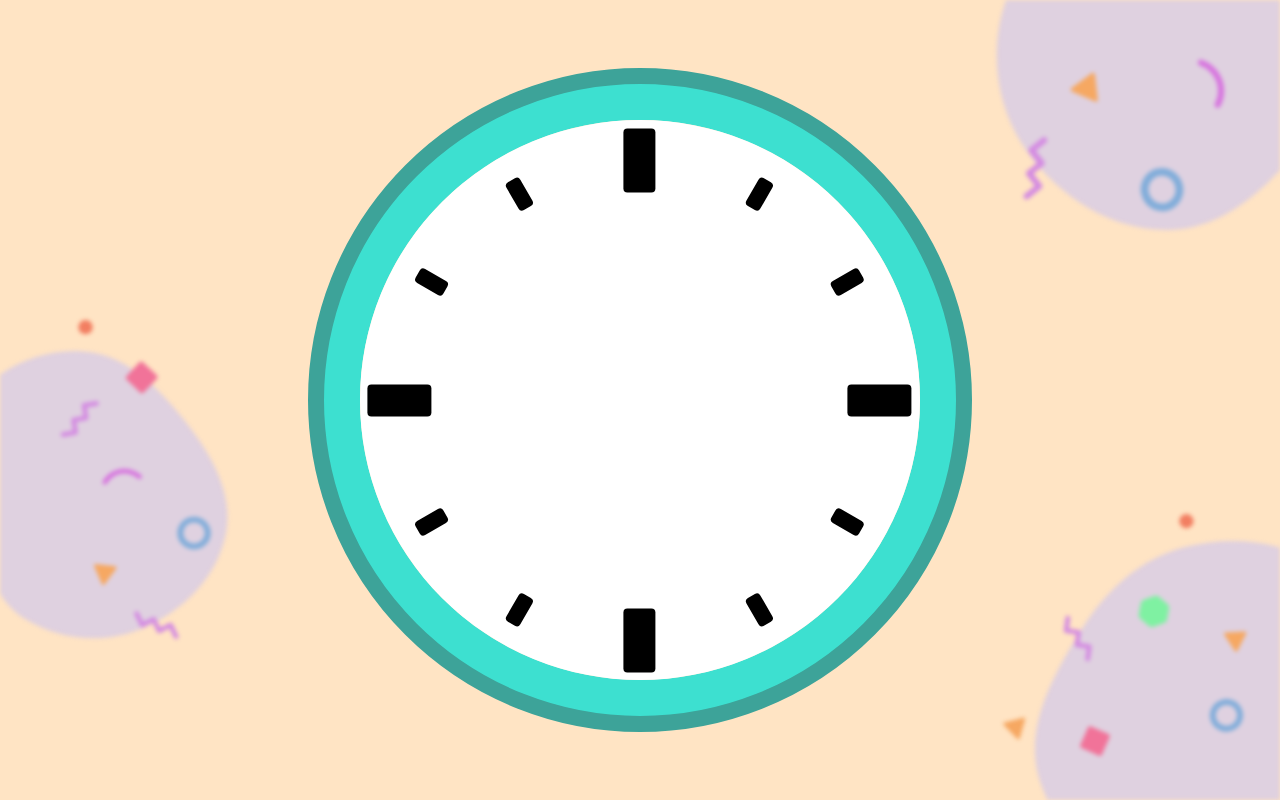
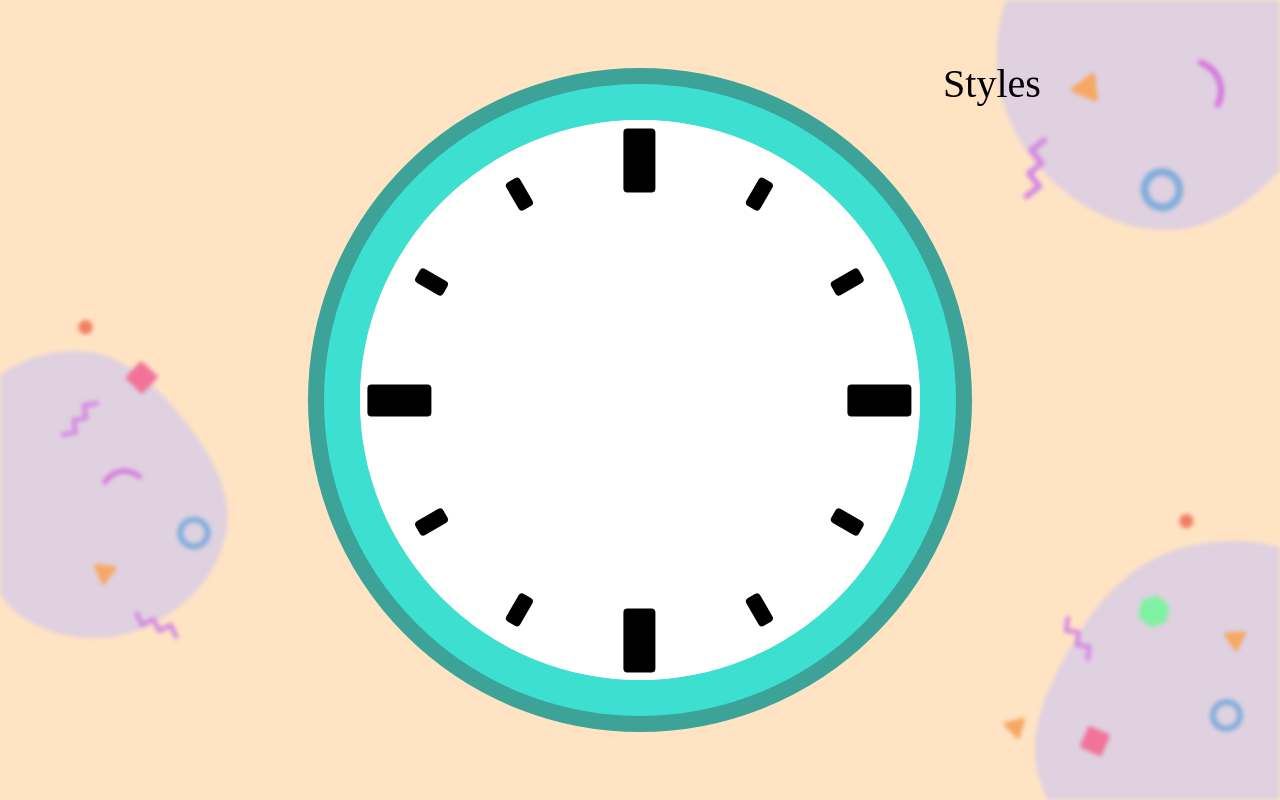
Before and after one commit to MrFootwork/analog-clock, a Vue app: page / in a window 1280 px wide. Built offline with nearby package versions, Linux system fonts and the light colour scheme; a web font is replaced by a local one.

Commit message:
Style switched on

```diff
--- a/src/App.vue
+++ b/src/App.vue
@@ -8,7 +8,7 @@ import ClockHands from '@/components/ClockHands.vue'
 
 <template>
 
-  <!-- <SelectorStyle /> -->
+  <SelectorStyle />
   <ClockWrapper>
 
     <template #frame>
```
Also changed, not shown: 2 other files (tests, documents, lock files or other folders).
